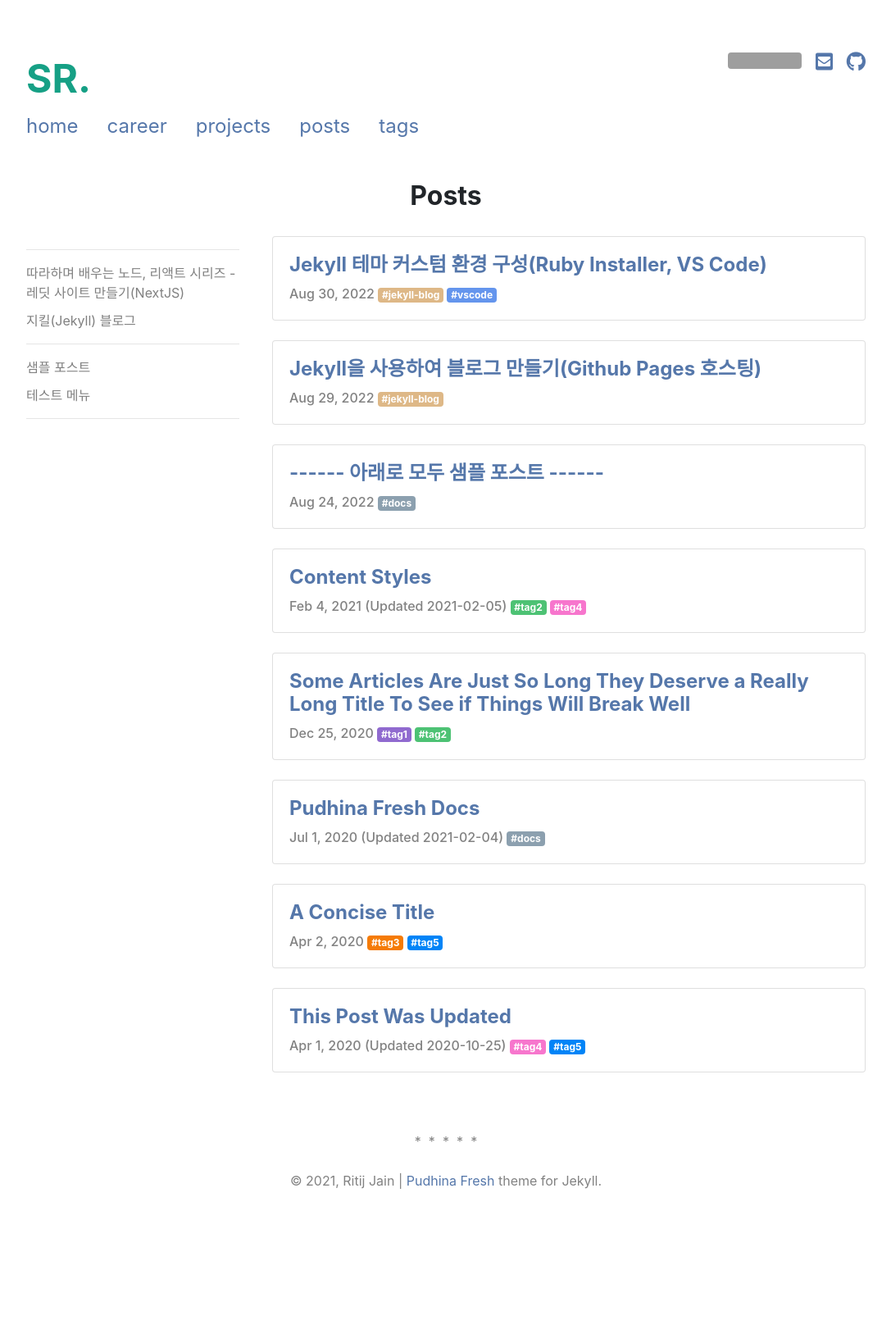
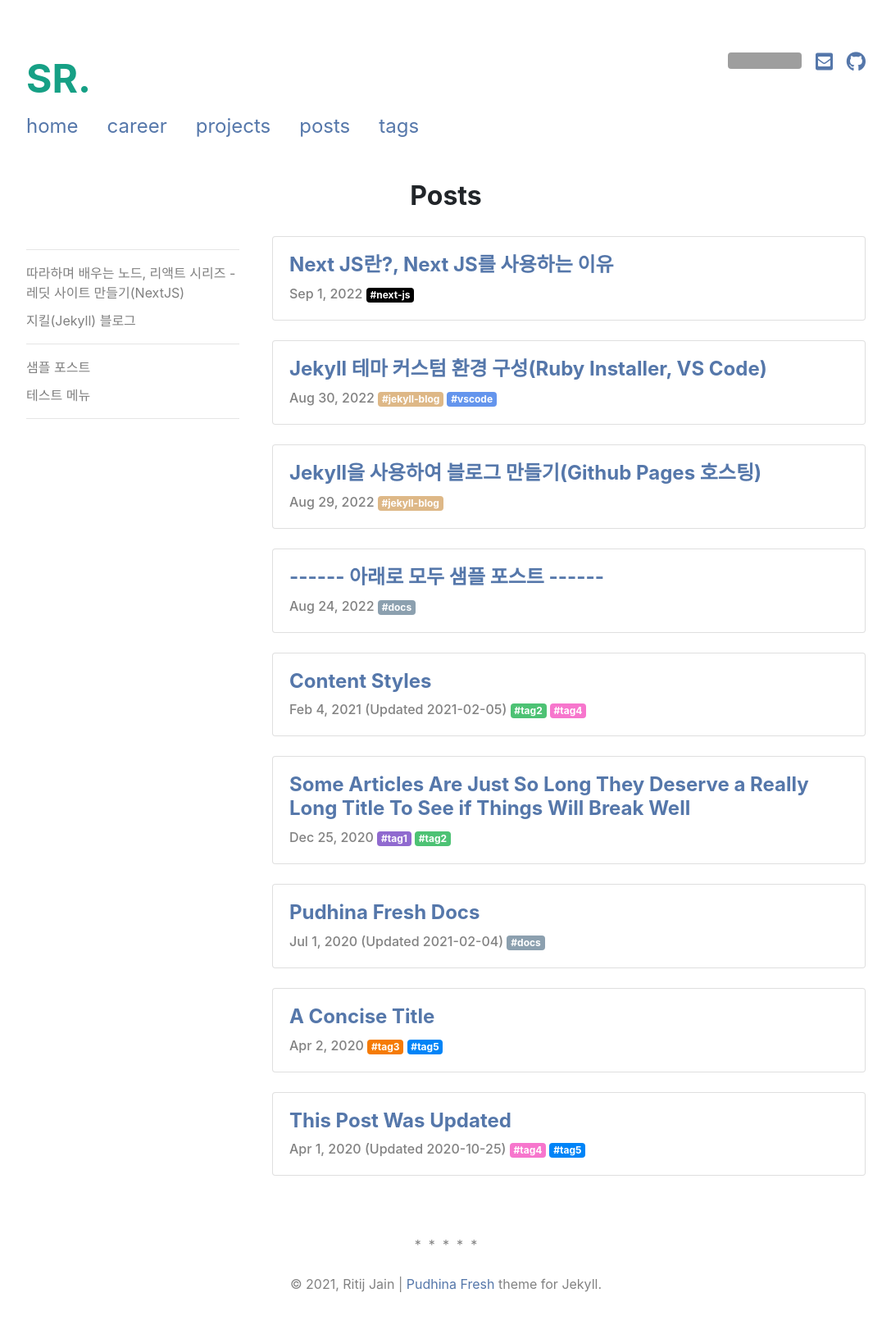
Before and after one commit to StdRunner/StdRunner.github.io, a Jekyll site: the page built from pages/posts.html, in a window 1280 px wide. Shown: the whole page at 82% size, without its empty margins (96-1183 px from the left). Built offline with Jekyll 4.4.1, drawn with Linux system fonts in a browser that asks for light colours; nearby versions of some CDN libraries; a style sheet for code colours, icons or effects is not loaded; before the commit the page ends 1512 px from its top, so only the background shows below that; some of the changed lines change nothing that is shown; grey boxes are pictures that could not be loaded.

Commit message:
add post : what is nextjs

```diff
--- a/_data/tags.yml
+++ b/_data/tags.yml
@@ -1,4 +1,6 @@
 real-tags:
+- name : next-js
+  color : black
 - name : jekyll-blog
   color : burlywood
 - name : vscode
--- /dev/null
+++ b/_posts/2022-08-30-what-is-nextjs.md
@@ -0,0 +1,63 @@
+---
+layout: post
+title: Next JS란?, Next JS를 사용하는 이유
+date: 2022-09-01
+updated:
+tags: next-js
+menu: clone-reddit
+---
+## Next JS란?
+React의 SSR(Server Side Rendering)을 쉽게 구현할 수 있게 도와주는 간단한 프레임워크. (리액트는 라이브러리)
+React로 개발할 때 SPA(Single Page Application)을 이용하여 CSR(Client Side Rendering)을 하기 때문에 좋은 점도 있지만
+단점도 있는데 그 부분이 ***바로 검색 엔진 최적화(SEO)*** 부분이다.
+Client Side Rendering을 하면 첫페이지에서 빈 html을 가져와 JS파일을 해석하여 화면을 구성하기 때문에
+포털 검색에 거의 노출 될 일이 없다.
+
+하지만 ***Next.js***에서는 Pre-Rendering을 통해서 페이지를 미리 렌더링 하며 ***완성된 HTML***을 가져오기 때문에 사용자와 검색 엔진
+크롤러에게 ***바로 렌더링 된 페이지를 전달***할 수 있게 된다.
+
+React에서도 SSR을 지원하지만 구현하기 굉장히 복잡하기 때문에 Next.js를 통해서 이 문제를 해결해주게 된다.
+
+#### CSR 동작 순서
+1. 브라우저(클라이언트)에 서버 응답
+2. 브라우저가 Javascript 다운로드
+3. 브라우저가 React를 실행
+4. 이후 페이지가 렌더링 및 상호작용 ***(C-S)*** <span style="color: chocolate; font-weight: bold;">(Viewable)</span>
+
+#### SSR 동작 순서
+1. 서버가 준비된 HTMl 페이지를 브라우저(클라이언트)로 응답
+2. 브라우저는 서버가 응답한 페이지 렌더링, Javascript 다운로드 <span style="color: chocolate; font-weight: bold;">(Viewable)</span>
+3. 브라우저가 React를 실행
+4. 페이지 상호작용 ***(C-S)***
+
+#### Server Side Rendering
+- 클라이언트 대신 ***서버에서 페이지를 준비***하는 원리
+  + 많은 레거시 페이지들이 HTML, JSP 기반 SSR을 사용.
+<br>
+- 원래 React에서는 클라이언트 사이드 렌더링하기 때문에 서버에서 클라이언트로 응답해서 보낸 html도 거의 빈 페이지
+  + <span style="color: crimson; font-weight: bold;">[단점]</span> 이 방식은 서버에서 데이터를 가져올 때 지연 시간 발생으로 UX 측면에서 좋지 않을 수 있습니다.
+  + <span style="color: crimson; font-weight: bold;">[단점]</span> 검색 엔진에 검색 시 웹 클롤링이 동작할 때 내용을 제대로 가져와 읽을 수 없기에 검색엔진 최적화에 문제가 된다.
+    * <span style="color: #57a; font-style: italic">검색 엔진 최적화?<span>
+      <span style="color: #57a; font-style: italic"> : 구글 또는 네이버와 같은 검색 엔진에서 키워드를 입력했을 때 검색이 잘 될 수 있도록 하는 구조화<span>
+<br>
+- Next.js에서는 서버 사이드 렌더링을 이용하므로 사용자와 검색 엔진 크롤러에게 ***바로 렌더링 된 페이지를 전달*** 할 수 있어
+검색엔진 최적화에 좋은 영향을 준다.
+* * *
+
+## Next JS를 앱 만들기
+선행 사항으로 Node.js가 설치되어 있어야 한다.
+우선 Next JS를 사용해 기본 앱을 만들 폴더를 생성한다.
+
+나는 nextjs-app으로 이름을 정했다
+<img src="\assets\img\posts\what-is-nextjs\make_dir.png" style="border: 1px solid gray; width: 80%" /><br>
+
+생성한 폴더 경로에서 터미널(CMD 등)을 열어 다음 명령어를 입력한다.
+`npx create-next-app@latest --typescript ./`
+
+현재 경로(./)를 입력 시 앱 폴더를 따로 생성하지 않고 현재 폴더를 앱 폴더로 사용한다.
+앱 폴더명을 지정해 생성하고 싶은 사람은 `./`를 입력하지 않아도 괜찮다.
+
+앱 생성이 완료되면
+아래와 같은 폴더 구조가 생성된다.
+
+<img src="\assets\img\posts\what-is-nextjs\nextjs_app.png" style="border: 1px solid gray;" /><br>
--- /dev/null
+++ b/pages/tags/next-js.html
@@ -0,0 +1,7 @@
+---
+title: "Tag: next-js"
+subtitle:
+permalink: /tags/next-js
+tag: next-js
+tag_style: black
+---
```
Also changed, not shown: _posts/2022-08-29-how-to-use-jekyll.md (+1 -0 lines), assets/img/posts/what-is-nextjs/make_dir.png (added), assets/img/posts/what-is-nextjs/nextjs_app.png (added).
